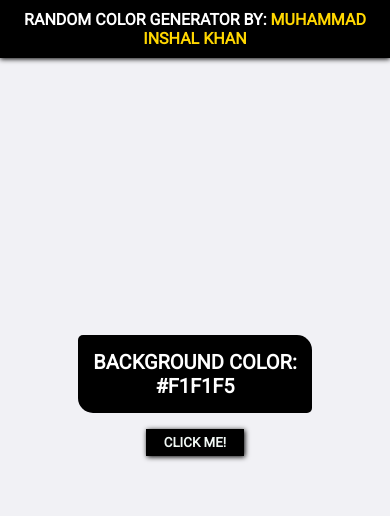
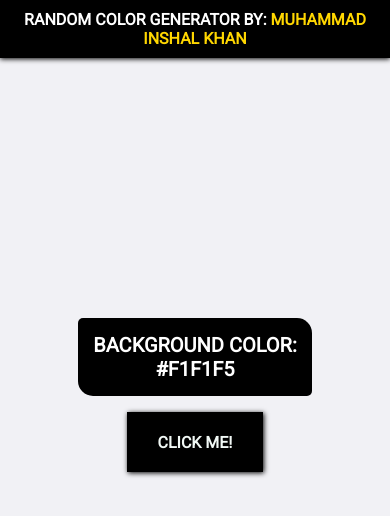
Before and after one commit to crispy03/15_js_projects_fcc, a plain HTML site: page 1_color_flipper/index.html in a window 390 px wide. Drawn offline with Linux system fonts and the light colour scheme.

Commit message:
Update styles.css

```diff
--- a/1_color_flipper/styles.css
+++ b/1_color_flipper/styles.css
@@ -52,6 +52,8 @@ h2 {
     width: 60%;
   }
   #btn {
-    width: 25%;
+    width: 35%;
+    padding: 5%;
+    font-size: 1rem;
   }
 }
```
